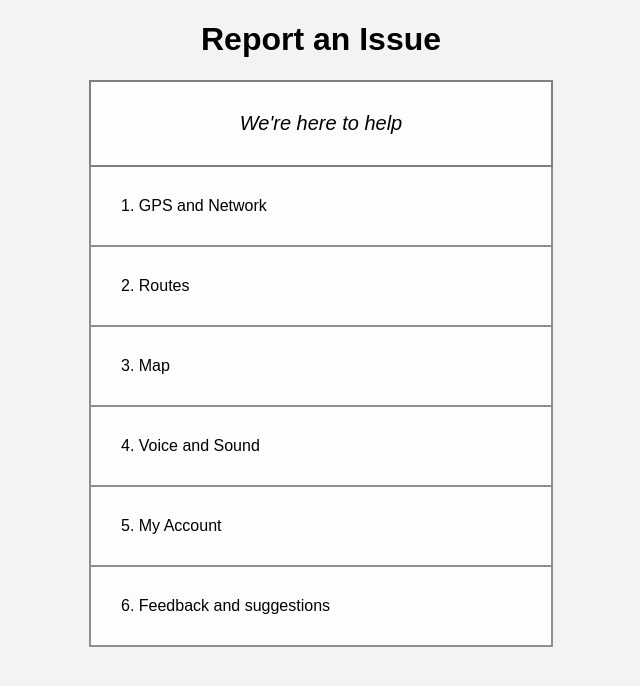
After one commit to hampster2018/SoftwareEngineeringProject, a Flask app: page /reportAnIssue in a window 1280 px wide. The commit adds this page. Shown: the top 686 px of the page, without its empty margins (319-959 px from the left). Run offline with Flask 2, Linux system fonts and the light colour scheme.

Commit message:
report Issue

```diff
--- a/Flask_App.py
+++ b/Flask_App.py
@@ -13,6 +13,9 @@ def payment():
     total = sum(row[0] for row in fees)
     return render_template('payment.html', name="Eric Shields", fees=fees, total=total)
 
+@app.route("/reportAnIssue")
+def reportAnIssue():
+    return render_template('reportAnIssue.html')
 
 if __name__ == "__main__":
     app.run()
--- a/static/css/payment.css
+++ b/static/css/payment.css
@@ -3,4 +3,5 @@ body {
     justify-content: center;
     align-items: center;
     flex-direction: column;
+
 }
--- /dev/null
+++ b/static/css/reportAnIssue.css
@@ -0,0 +1,40 @@
+body{
+    font-family: Arial, Helvetica, sans-serif;
+    background-color: rgb(243, 243, 243);
+}
+
+.borderexample{
+    margin: auto;
+    width: 400px;
+    padding: 30px;
+
+    border-width: 2px;
+    border-style: solid;
+    border-color: gray;
+    background-color: rgba(255, 255, 255, 0.877);
+}
+
+.center{text-align: center;}
+.italic{font-style: italic;}
+
+/*Remove link decoration*/
+a:link { text-decoration: none; }
+a:visited { text-decoration: none; }
+a:hover { text-decoration: none; }
+a:active { text-decoration: none; }
+
+/* For Links */
+.borderTop{border-top: 2px solid rgb(143, 143, 143);}
+.myLink{
+    color:black;
+
+    margin: auto;
+    width: 400px;
+    padding: 30px;
+
+    border-left: 2px solid rgb(143, 143, 143);
+    border-right: 2px solid rgb(143, 143, 143);
+    border-bottom: 2px solid rgb(143, 143, 143);
+    background-color: rgba(255, 255, 255, 0.877);
+}
+.myLink:hover{color: red}
--- /dev/null
+++ b/templates/reportAnIssue.html
@@ -0,0 +1,21 @@
+<!DOCTYPE html>
+<html lang="en">
+<head>
+    <meta charset="UTF-8">
+    <title>Payment</title>
+    <link rel="stylesheet" href="{{ url_for('static', filename='css/reportAnIssue.css') }}">
+</head>
+<body>
+    <h1 class="center">Report an Issue</h1>
+    <p style="font-size:20px"class="borderexample center italic">We're here to help</p>
+
+    <div>
+        <a href=""><p class="myLink">1. GPS and Network</p></a>
+        <a href=""><p class="myLink">2. Routes</p></a>
+        <a href=""><p class="myLink">3. Map</p></a>
+        <a href=""><p class="myLink">4. Voice and Sound</p></a>
+        <a href=""><p class="myLink">5. My Account</p></a>
+        <a href=""><p class="myLink">6. Feedback and suggestions</p></a>
+    </div>
+
+</body>
```
